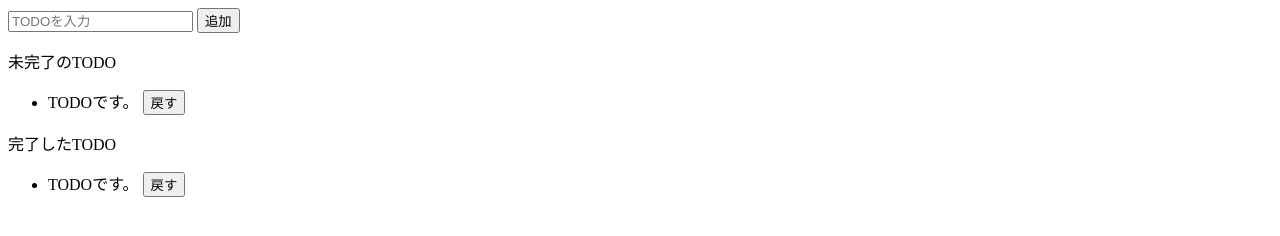
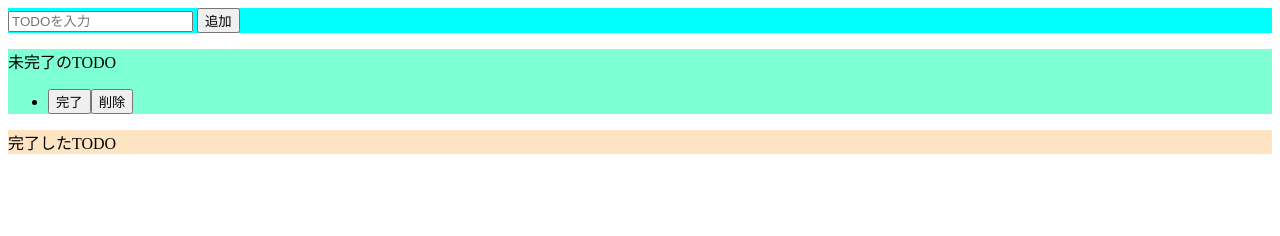
Before and after one commit to tamutamu0/vanillaJS-todo, a website built with Vite: page index.html in a window 1280 px wide. Both pictures are taken after a click on the button "追加". Built offline with nearby package versions, Linux system fonts and the light colour scheme.

Commit message:
complete

```diff
--- a/index.html
+++ b/index.html
@@ -4,30 +4,27 @@
     <meta charset="UTF-8" />
     <link rel="icon" type="image/svg+xml" href="favicon.svg" />
     <meta name="viewport" content="width=device-width, initial-scale=1.0" />
-    <title>TODOO</title>
+    <title>TODO</title>
+    <style src="/styles.css"></style>
+
   </head>
   <body>
+    <script type="module" src="/main.js"></script>
     <!-- <div id="app"></div> -->
-    <script type="module" src="/main.js"></script>
-    <input placeholder="TODOを入力" />
-    <button>追加</button>
-    <div>
+
+
+    <div class="input-area">
+      <input id="add-text" placeholder="TODOを入力" />
+      <button id="add-button">追加</button>
+    </div>
+
+    <div class="incomplete-area">
       <p>未完了のTODO</p>
-      <ul>
-        <li>
-          TODOです。
-          <button>戻す</button>
-        </li>
-      </ul>
+      <ul id="incomplete-list"></ul>
     </div>
-    <div>
+    <div class="complete-area">
       <p>完了したTODO</p>
-      <ul>
-        <li>
-          TODOです。
-          <button>戻す</button>
-        </li>
-      </ul>
+      <ul id="complete-list"></ul>
     </div>
   </body>
 </html>
--- a/main.js
+++ b/main.js
@@ -1,6 +1,70 @@
 import './style.css'
 
-document.querySelector('#app').innerHTML = `
-  <h1>Hello Vite!</h1>
-  <a href="https://vitejs.dev/guide/features.html" target="_blank">Documentation</a>
-`
+const onClickAdd = () => {
+  const text = document.getElementById("add-text").value;
+  document.getElementById("add-text").value = "";
+  addIncompleteList(text);
+}
+
+//未完了リストから削除
+const deleteFromIncompleteList = (target) => {
+  document.getElementById("incomplete-list").removeChild(target);
+}
+
+//未完了リストに追加
+const addIncompleteList = (text) => {
+  const incompleteList = document.getElementById("incomplete-list");
+  const completeList = document.getElementById("complete-list");
+
+  //li生成
+  const li = document.createElement("li");
+  li.className = "list-row";
+  const span = document.createElement("span");
+  span.className = "title";
+  span.innerText = text
+  li.appendChild(span);
+
+  //完了ボタン生成
+  const completeButton = document.createElement("button");
+  completeButton.innerText = "完了"
+  completeButton.addEventListener("click", () => {
+    const addTarget = completeButton.parentNode;
+    const addTargetText = addTarget.getElementsByClassName("title")[0].innerText;
+
+    const li = document.createElement("li");
+    const span = document.createElement("span");
+    span.className = "title";
+    span.innerText = addTargetText;
+    li.appendChild(span);
+    //戻すボタン
+    const backButton = document.createElement("button");
+    backButton.innerText = "戻す";
+    backButton.addEventListener("click",()=>{
+      const backTarget = backButton.parentNode;
+      const backTargetText = backTarget.getElementsByClassName("title")[0].innerText;
+      addIncompleteList(text);
+      completeList.removeChild(backTarget);
+    });
+
+    li.appendChild(backButton);
+    completeList.appendChild(li);
+
+    deleteFromIncompleteList(addTarget);
+
+  })
+  //削除ボタン生成
+  const deleteButton = document.createElement("button");
+  deleteButton.innerText = "削除";
+  deleteButton.addEventListener("click", () => {
+    deleteFromIncompleteList(deleteButton.parentNode);
+  })
+
+  //liにボタン追加
+  li.appendChild(completeButton)
+  li.appendChild(deleteButton);
+
+  //リストにli追加
+  incompleteList.appendChild(li);
+}
+
+document.getElementById("add-button").addEventListener("click", () => onClickAdd());
--- a/style.css
+++ b/style.css
@@ -6,3 +6,13 @@
   color: #2c3e50;
   margin-top: 60px;
 }
+
+.input-area{
+  background-color: aqua;
+}
+.incomplete-area{
+  background-color: aquamarine;
+}
+.complete-area{
+  background-color: bisque;
+}
```
